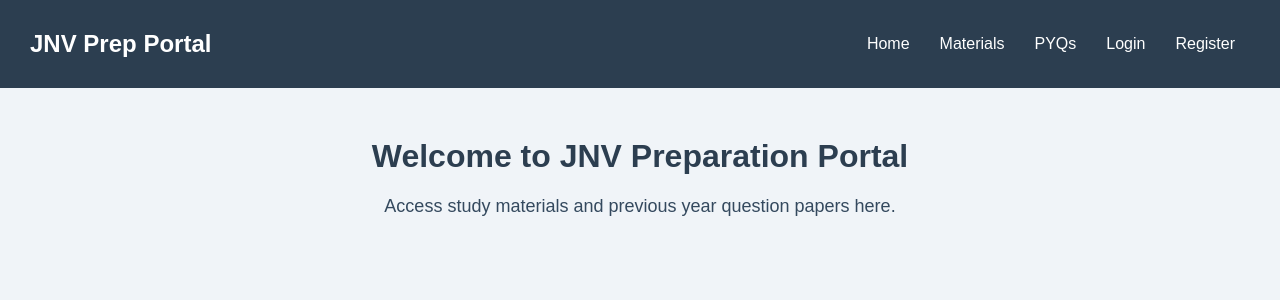
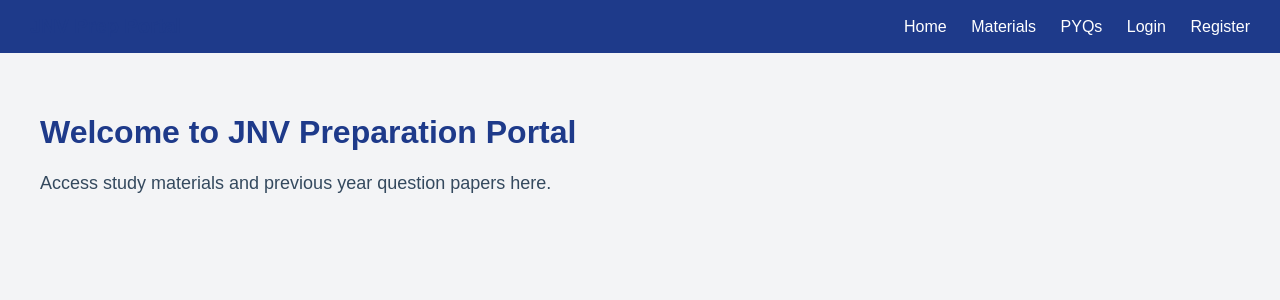
Before and after one commit to Sheetal1826/navodaya-prep-lms, a Flask app: page / in a window 1280 px wide. Shown: the top 300 px of the page. Run offline with Flask 3, Linux system fonts and the light colour scheme.

Commit message:
Unified navbar design and improved UI consistency across pages

```diff
--- a/static/css/style.css
+++ b/static/css/style.css
@@ -1,48 +1,26 @@
+/* ===== Theme Colors ===== */
+
+:root {
+    --primary-color: #1e3a8a;
+    --button-color: #2563eb;
+    --button-hover: #1d4ed8;
+    --background-color: #f3f4f6;
+    --card-color: #ffffff;
+}
 body {
-    font-family: Arial, sans-serif;
-    background-color: #f0f4f8;
-    text-align: center;
     margin: 0;
-    padding: 0;
+    font-family: Arial, Helvetica, sans-serif;
+    background-color: var(--background-color);
+    user-select: none;
 }
-
 h1 {
-    color: #2c3e50;
-    margin-top: 50px;
+    color: var(--primary-color);
 }
-
 p {
     color: #34495e;
     font-size: 18px;
 }
-nav {
-    background-color: #2c3e50;
-    padding: 10px;
-    display: flex;
-    justify-content: space-between;
-    align-items: center;
-}
 
-nav h2 {
-    color: white;
-    margin-left: 20px;
-}
-
-nav ul {
-    list-style: none;
-    display: flex;
-    margin-right: 20px;
-}
-
-nav ul li {
-    margin: 0 15px;
-}
-
-nav ul li a {
-    text-decoration: none;
-    color: white;
-    font-size: 16px;
-}
 .watermark {
     position: fixed;
     top: 50%;
@@ -53,13 +31,10 @@ nav ul li a {
     pointer-events: none;
     z-index: 9999;
 }
-body {
-    user-select: none;
-}
 /* ===== New UI Layout ===== */
 
 .navbar {
-    background-color: #1e3a8a;
+    background-color: var(--primary-color);
     color: white;
     padding: 15px 30px;
     display: flex;
@@ -90,7 +65,7 @@ body {
 }
 
 .material-card {
-    background: white;
+    background: var(--card-color);
     border-radius: 10px;
     padding: 25px;
     box-shadow: 0 4px 10px rgba(0,0,0,0.08);
@@ -105,11 +80,11 @@ body {
     padding: 10px 18px;
     border: none;
     border-radius: 6px;
-    background-color: #2563eb;
+    background-color: var(--button-color);
     color: white;
     cursor: pointer;
 }
 
 .view-btn:hover {
-    background-color: #1d4ed8;
+    background-color: var(--button-hover);
 }
--- a/templates/index.html
+++ b/templates/index.html
@@ -6,22 +6,31 @@
 </head>
 <body>
     <nav>
-    <h2>JNV Prep Portal</h2>
-    <ul>
-        <li><a href="#">Home</a></li>
-        <li><a href="/materials">Materials</a></li>
-        {% if email == "admin@jnv.com" %}
-        <li><a href="/upload">Upload</a></li>
-        {% endif %}
-        <li><a href="#">PYQs</a></li>
-        <li><a href="/login">Login</a></li>
-        <li><a href="/register">Register</a></li>
-    </ul>
+    <div class="navbar">
+
+<h1>JNV Prep Portal</h1>
+
+<div>
+
+<a href="/">Home</a>
+<a href="/materials">Materials</a>
+<a href="#">PYQs</a>
+<a href="/login">Login</a>
+<a href="/register">Register</a>
+
+</div>
+
+</div>
 </nav>
 
-<div class="content">
-    <h1>Welcome to JNV Preparation Portal</h1>
-    <p>Access study materials and previous year question papers here.</p>
+<div class="container">
+
+<h1>Welcome to JNV Preparation Portal</h1>
+
+<p>
+Access study materials and previous year question papers here.
+</p>
+
 </div>
 </body>
 </html>
```
